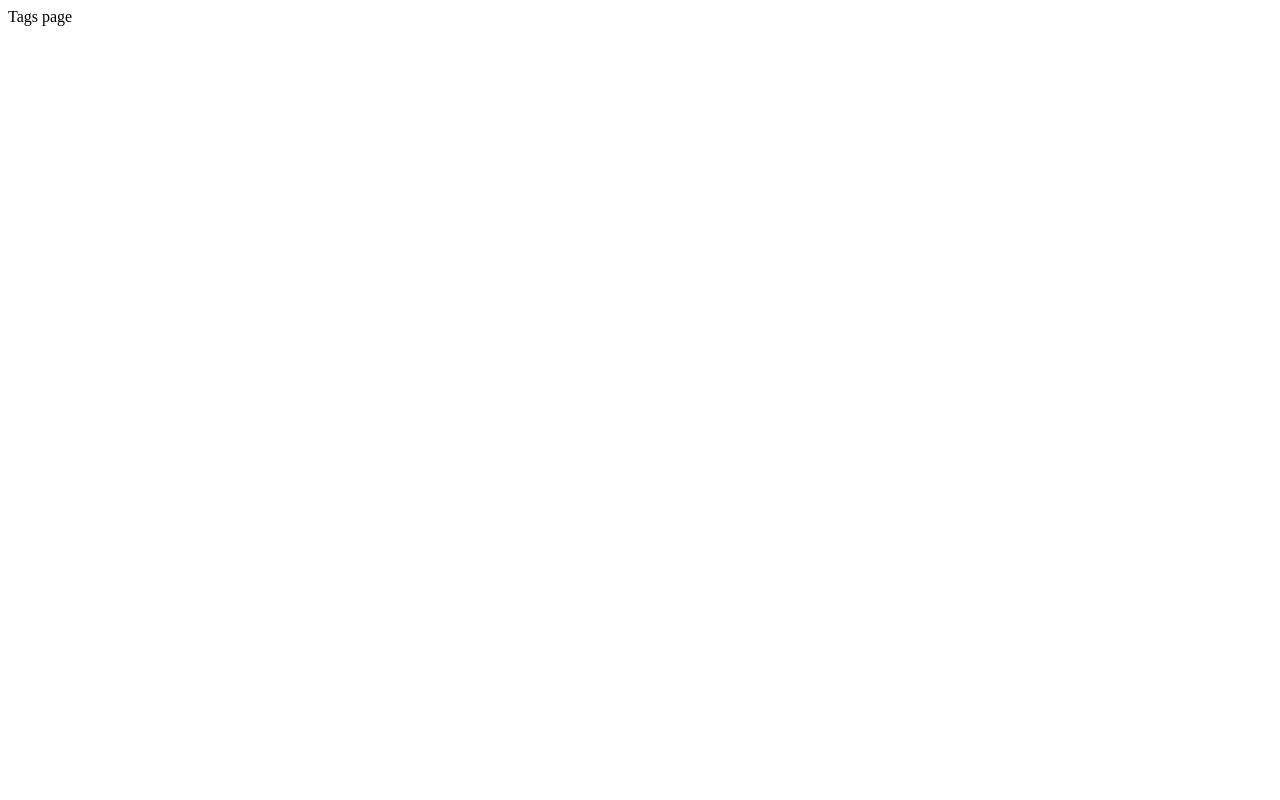
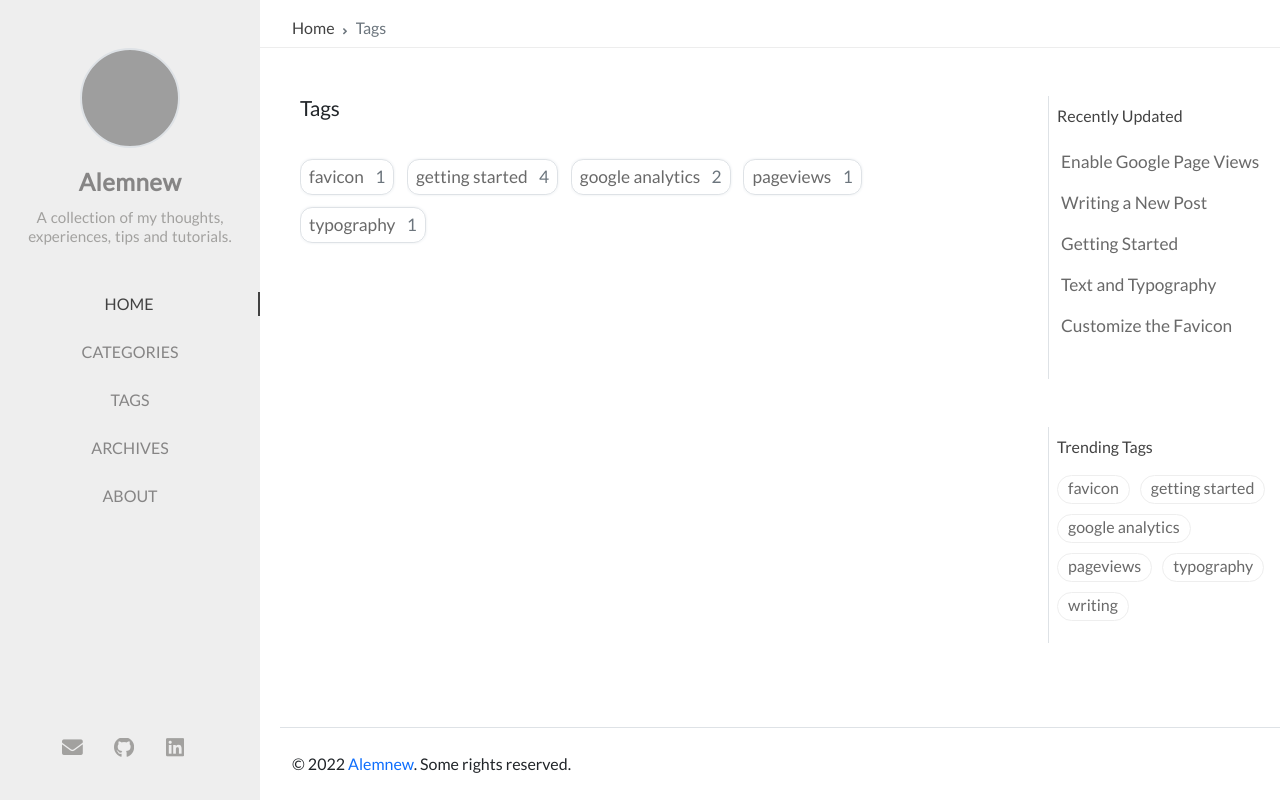
Before and after one commit to balewgize/blog, a Django app: page /tags/ in a window 1280 px wide. Before the commit the page is almost empty. Run offline with Django 4.2, Linux system fonts and the light colour scheme; grey boxes are pictures that could not be loaded.

Commit message:
Tags main page added

```diff
--- a/blog/static/blog/css/style.css
+++ b/blog/static/blog/css/style.css
@@ -78,13 +78,29 @@
     font-size: 1.2rem;
 }
 
-.card-body small, em.small {
+.card-body small,
+em.small {
     font-size: 0.85rem;
     font-style: normal;
 }
 
-#related-posts > h3 {
+#related-posts>h3 {
     font-size: 1.15rem;
     font-weight: bold;
     color: #424242;
 }
+
+#tags .tag {
+    border-radius: 0.7em;
+    padding: 6px 8px 7px;
+    margin-right: 0.8rem;
+    line-height: 3rem;
+    letter-spacing: 0;
+    border: 1px solid #dee2e6 !important;
+    box-shadow: 0 0 3px 0 #e9ecef;
+}
+
+#tags .tag:hover {
+    color: #007bff;
+    background-color: #eeeeee;
+}
--- /dev/null
+++ b/blog/templates/blog/tags.html
@@ -0,0 +1,101 @@
+{% extends "base.html" %}
+{% load static %}
+
+{% block title %} Alemnew's Personal Blog {% endblock %}
+
+{% block extra_head %}
+<link rel="stylesheet" href="{% static 'blog/css/style.css' %}">
+{% endblock %}
+
+{% block content %}
+
+{% include "navbar.html" %}
+
+<div id="topbar-wrapper" class="w-100">
+    <div id="topbar" class="container pt-3">
+        <span class="d-none d-md-flex align-items-center">
+            <span id="breadcump"><a href="{% url 'blog:home' %}">Home</a></span>
+            <i class="mx-2 text-muted fas fa-angle-right" style="font-size: 10px; padding-top: 5px;"></i>
+            <span class="text-muted">Tags</span>
+        </span>
+        <span class="d-block d-md-none d-flex align-items-center justify-content-between ps-3 pe-3 ps-md-4 pe-md-4">
+            <i id="sidebar-trigger" onclick="showMenu()" class="fas fa-bars fa-fw"></i>
+            <i id="hideMenu" onclick="hideMenu()" class="fas fa-times fa-fw pe-5"></i>
+            <span div id="topbar-title">Tags</span>
+            <i>&nbsp;</i>
+        </span>
+    </div>
+</div>
+
+<div id="main-wrapper" class="d-flex justify-content-center">
+    <div id="main" class="container mt-5">
+        <div class="row h-100">
+            <div id="core-wrapper" class="col-12 col-lg-10 col-xl-8 pe-xl-4 pb-5">
+                <div class="post ps-1 pe-1 ps-md-2 pe-md-2">
+                    <div id="post-list" class="py-4">
+                        <div class="post-preview py-4">
+                            <h1>Tags</h1>
+                            <div class="post-content">
+                                <div id="tags" class="d-flex flex-wrap ml-xl-2 mr-xl-2">
+                                    <div>
+                                        <a class="tag" href="/tags/favicon/"> favicon <span
+                                                class="ms-2 text-muted">1</span> </a>
+                                    </div>
+                                    <div>
+                                        <a class="tag" href="/tags/getting-started/"> getting started <span
+                                                class="ms-2 text-muted">4</span> </a>
+                                    </div>
+                                    <div>
+                                        <a class="tag" href="/tags/google-analytics/"> google analytics <span
+                                                class="ms-2 text-muted">2</span> </a>
+                                    </div>
+                                    <div>
+                                        <a class="tag" href="/tags/pageviews/"> pageviews <span
+                                                class="ms-2 text-muted">1</span> </a>
+                                    </div>
+                                    <div>
+                                        <a class="tag" href="/tags/typography/"> typography <span
+                                                class="ms-2 text-muted">1</span> </a>
+                                    </div>
+                                </div>
+                            </div>
+                        </div>
+                    </div>
+                </div>
+            </div>
+            <div id="panel-wrapper" class="d-none d-md-block col-xl-3 ps-2 text-muted">
+                <div class="access">
+                    <div id="access-lastmod" class="post border-start p-2 my-5">
+                        <div class="panel-heading">Recently Updated</div>
+                        <ul class="post-content ps-0 pb-1 ms-1 mt-2">
+                            <li><a href="#">Enable Google Page Views</a></li>
+                            <li><a href="#">Writing a New Post</a></li>
+                            <li><a href="#">Getting Started</a></li>
+                            <li><a href="#">Text and Typography</a></li>
+                            <li><a href="#">Customize the Favicon</a></li>
+                        </ul>
+                    </div>
+                    <div id="access-tags" class="border-start p-2 my-5">
+                        <div class="panel-heading">Trending Tags</div>
+                        <div class="d-flex flex-wrap mt-3 mb-1 me-3">
+                            <a class="tag" href="/tags/favicon/">favicon</a>
+                            <a class="tag" href="/tags/getting-started/">getting started</a>
+                            <a class="tag" href="/tags/google-analytics/">google
+                                analytics</a>
+                            <a class="tag" href="/tags/pageviews/">pageviews</a>
+                            <a class="tag" href="/tags/typography/">typography</a>
+                            <a class="tag" href="/tags/writing/">writing</a>
+                        </div>
+                    </div>
+                </div>
+            </div>
+
+            {% include "footer.html" %}
+
+        </div>
+
+    </div>
+</div>
+
+
+{% endblock %}
--- a/blog/views.py
+++ b/blog/views.py
@@ -15,7 +15,7 @@ def categories(request):
 
 
 def tags(request):
-    return HttpResponse("Tags page")
+    return render(request, "blog/tags.html")
 
 
 def archives(request):
--- a/static/css/styles.css
+++ b/static/css/styles.css
@@ -156,6 +156,11 @@ a {
     color: #696969;
 }
 
+.post-meta {
+    font-size: 0.85rem;
+    word-spacing: 1px;
+}
+
 #access-lastmod li {
     margin: 10px 0;
 }
@@ -170,7 +175,7 @@ a {
 }
 
 .tag {
-    padding: 2px 10px;
+    padding: 0 10px 3px 10px;
     margin: 0 10px 10px 0;
     color: #696969;
     border: 1px solid #eeeeee;
--- a/templates/footer.html
+++ b/templates/footer.html
@@ -1,4 +1,4 @@
-<footer class="row ps-3 pe-3 py-4 border-top">
+<footer class="row py-4 border-top mt-auto">
     <div class="col-10">
         <p class="mb-0"> © 2022 <a href="https://www.linkedin.com/in/balewgize">Alemnew</a>. <span data-toggle="tooltip"
                 data-placement="top" title=""
--- a/templates/navbar.html
+++ b/templates/navbar.html
@@ -3,7 +3,7 @@
         <div id="avatar" class="border border-2 rounded-circle">
             <a href="{% url 'blog:home' %}" class="px-5"></a>
         </div>
-        <div class="site-title mt-3"> <a href="">Alemnew</a></div>
+        <div class="site-title mt-3"> <a href="{% url 'blog:home' %}">Alemnew</a></div>
         <div class="site-subtitle font-italic">A collection of my thoughts, experiences, tips and
             tutorials.</div>
     </div>
```
Also changed, not shown: blog/templates/blog/index.html (+9 -7 lines).
